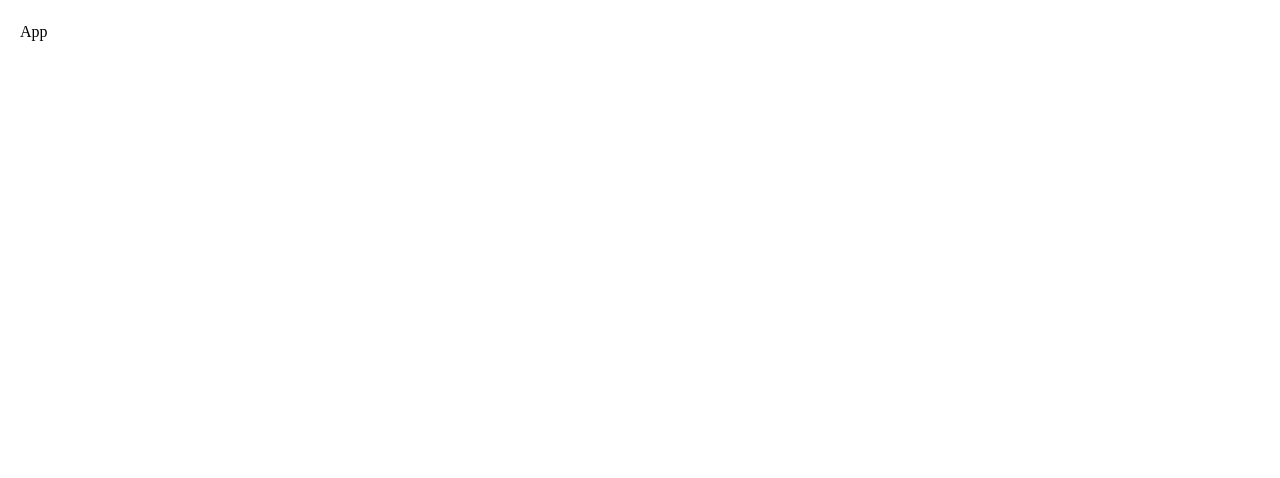
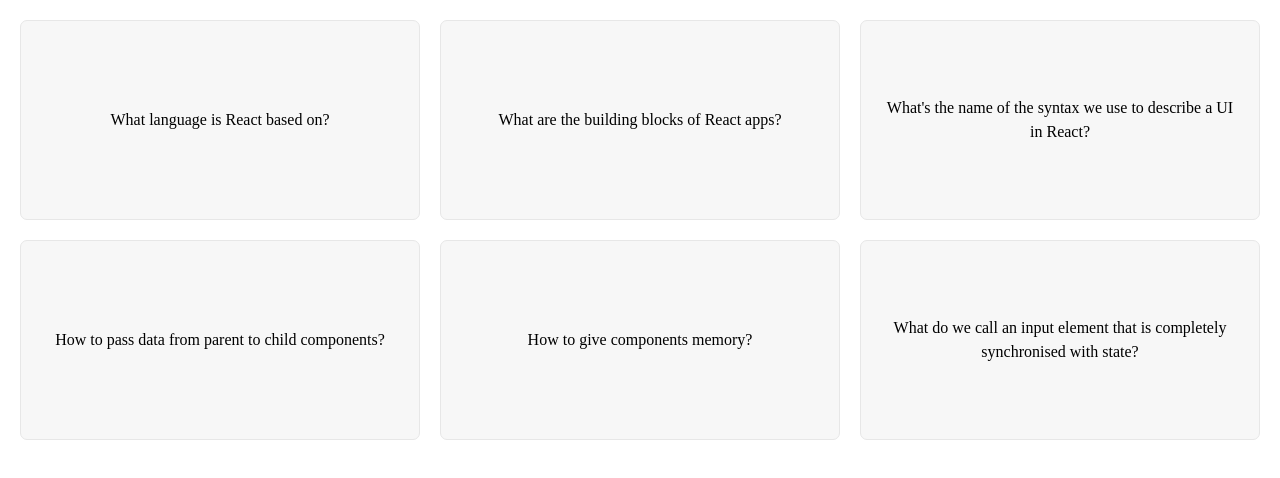
Before and after one commit to momen-arabi/react-flashcards, a React (Create React App) app: page / in a window 1280 px wide. Shown: the top 478 px of the page. Built offline with nearby package versions, Linux system fonts and the light colour scheme.

Commit message:
before-fix-single-card-flip

```diff
--- a/src/App.jsx
+++ b/src/App.jsx
@@ -1,5 +1,58 @@
-import React from "react";
+import React, { useState } from "react";
+
+const questions = [
+  {
+    id: 3457,
+    question: "What language is React based on?",
+    answer: "JavaScript",
+  },
+  {
+    id: 7336,
+    question: "What are the building blocks of React apps?",
+    answer: "Components",
+  },
+  {
+    id: 8832,
+    question: "What's the name of the syntax we use to describe a UI in React?",
+    answer: "JSX",
+  },
+  {
+    id: 1297,
+    question: "How to pass data from parent to child components?",
+    answer: "Props",
+  },
+  {
+    id: 9103,
+    question: "How to give components memory?",
+    answer: "useState hook",
+  },
+  {
+    id: 2002,
+    question: "What do we call an input element that is completely synchronised with state?",
+    answer: "Controlled element",
+  },
+];
 
 export default function App() {
-  return <div>App</div>;
+  return (
+    <div className="flashcards">
+      {questions.map((card) => (
+        <Flashcard card={card} key={card.id} />
+      ))}
+    </div>
+  );
 }
+
+function Flashcard({ card }) {
+  const [isFlip, setIsFlip] = useState(false);
+
+  function handleClick() {
+    setIsFlip((flip) => !flip);
+  }
+
+  return (
+    <div onClick={handleClick} className={`flashcard ${isFlip ? `selected` : ""}`}>
+      {isFlip ? card.answer : card.question}
+    </div>
+  );
+}
--- a/src/index.css
+++ b/src/index.css
@@ -2,14 +2,14 @@
 @tailwind components;
 @tailwind utilities;
 
-@import url("https://fonts.googleapis.com/css2?family=Raleway:ital,wght@0,100..900;1,100..900&display=swap");
+@import url("https://fonts.googleapis.com/css2?family=Quicksand:wght@300..700&display=swap");
 
 * {
   box-sizing: border-box;
 }
 
 body {
-  font-family: "Raleway", serif;
+  font-family: "Quicksand", serif;
   padding: 20px;
 }
 
@@ -30,11 +30,16 @@
   text-align: center;
   padding: 20px;
   cursor: pointer;
+  transition: all 0.1s ease;
+}
+
+.flashcards div:hover {
+  background-color: #efefef;
 }
 
 div.selected {
   border: 1px solid #e03131;
-  background-color: #e03131;
+  background-color: #e03131 !important;
   color: #fff;
   font-weight: bold;
 }
```
